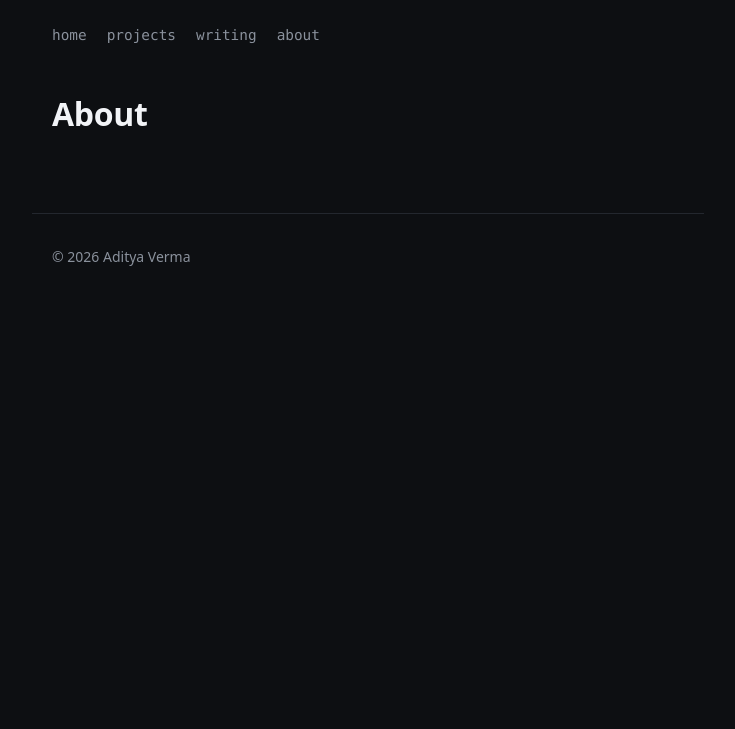
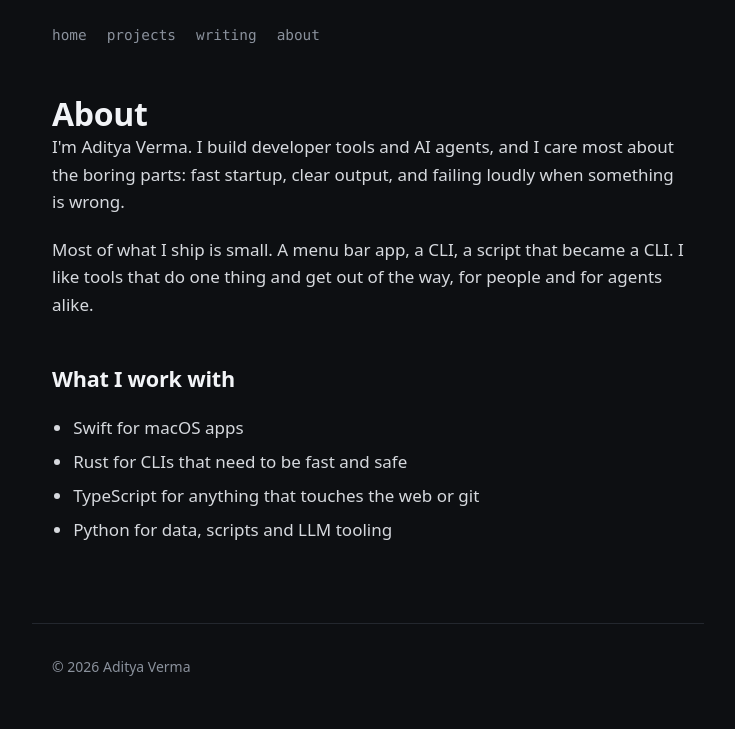
Before and after one commit to KING-MOI/verma.dev, an Astro site: page /about in a window 1280 px wide. Shown: the whole page, without its empty margins (272-1007 px from the left). Built offline with nearby package versions, Linux system fonts and the light colour scheme; Astro itself is replaced by a stand-in of ours.

Commit message:
feat: write about page

```diff
--- a/src/pages/about.astro
+++ b/src/pages/about.astro
@@ -2,6 +2,25 @@
 import Base from "../layouts/Base.astro";
 ---
 
-<Base title="About">
+<Base title="About" description="About Aditya Verma.">
   <h1>About</h1>
+  <div class="prose">
+    <p>
+      I'm Aditya Verma. I build developer tools and AI agents, and I care most
+      about the boring parts: fast startup, clear output, and failing loudly
+      when something is wrong.
+    </p>
+    <p>
+      Most of what I ship is small. A menu bar app, a CLI, a script that
+      became a CLI. I like tools that do one thing and get out of the way, for
+      people and for agents alike.
+    </p>
+    <h2>What I work with</h2>
+    <ul>
+      <li>Swift for macOS apps</li>
+      <li>Rust for CLIs that need to be fast and safe</li>
+      <li>TypeScript for anything that touches the web or git</li>
+      <li>Python for data, scripts and LLM tooling</li>
+    </ul>
+  </div>
 </Base>
```
